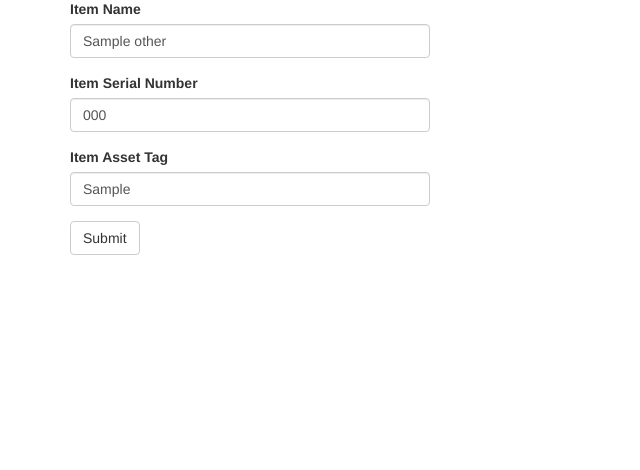
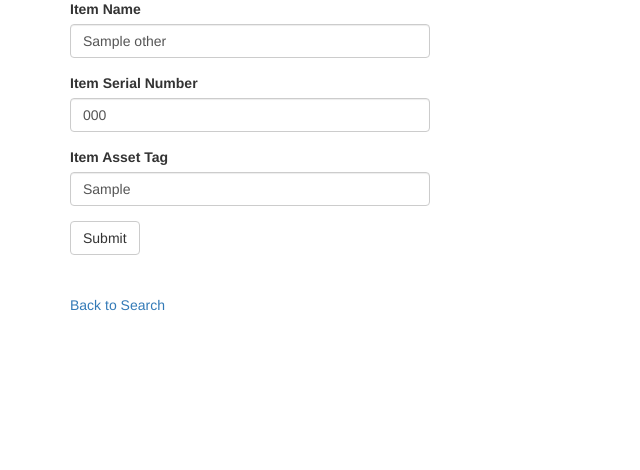
Before and after one commit to emanuelratliff/abstract-inventory, a Flask app: a page that uses app/templates/edit_inventory.html in a window 1280 px wide. Shown: the part 143-613 px from the top of the page, without its empty margins (0-640 px from the left). Run offline with Flask 2, Linux system fonts and the light colour scheme; a user stored in the database is signed in; tables that the repository leaves empty hold one stand-in row (values such as "Sample post"); some libraries are stand-ins or nearby versions.

Commit message:
Added hyperlink

```diff
--- a/app/templates/edit_inventory.html
+++ b/app/templates/edit_inventory.html
@@ -7,4 +7,6 @@
             {{ wtf.quick_form(form) }}
         </div>
     </div>
+<br><br>
+<a href="{{ url_for('search_inventory') }}">Back to Search</a>
 {% endblock %}
```
